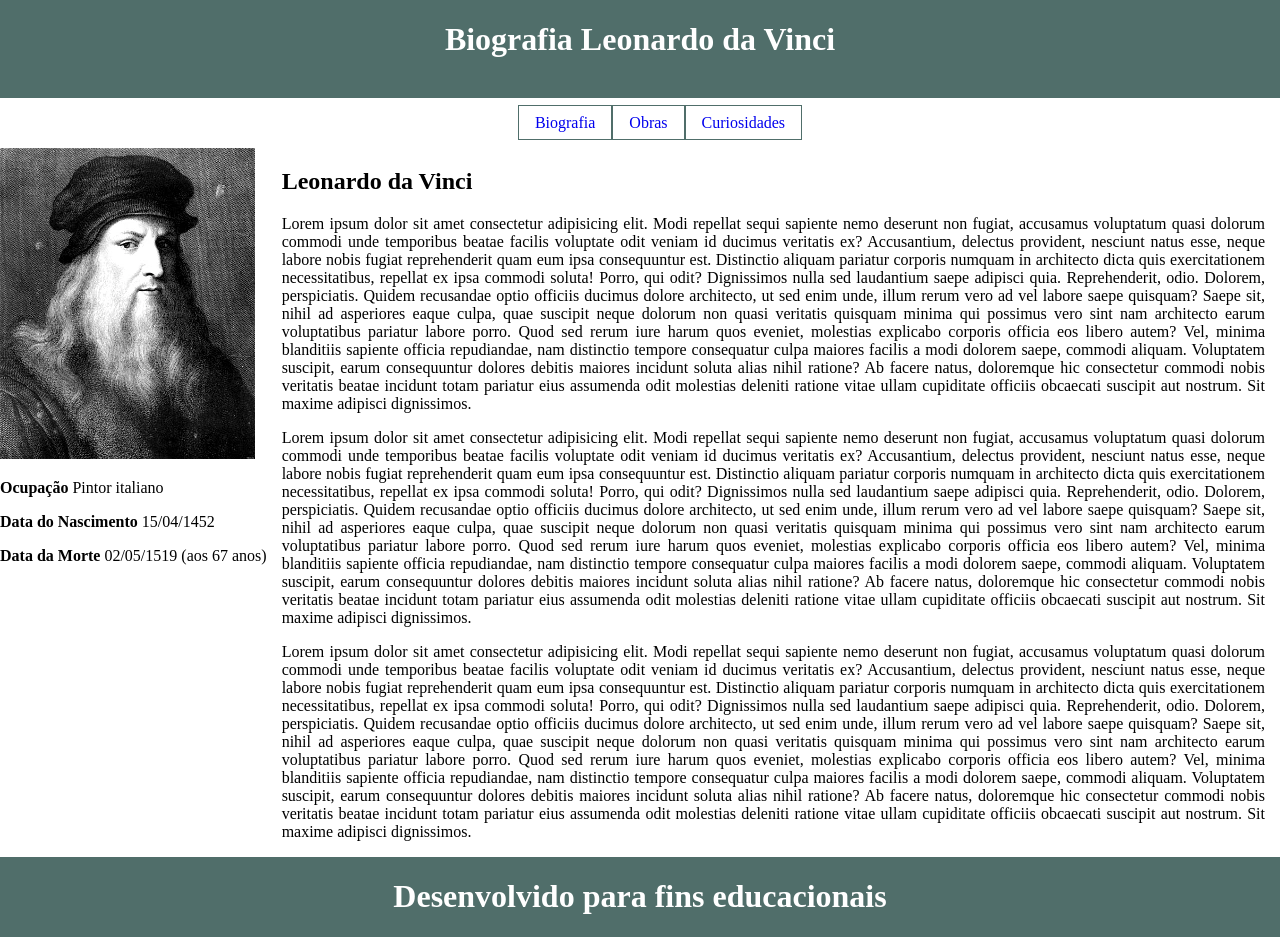
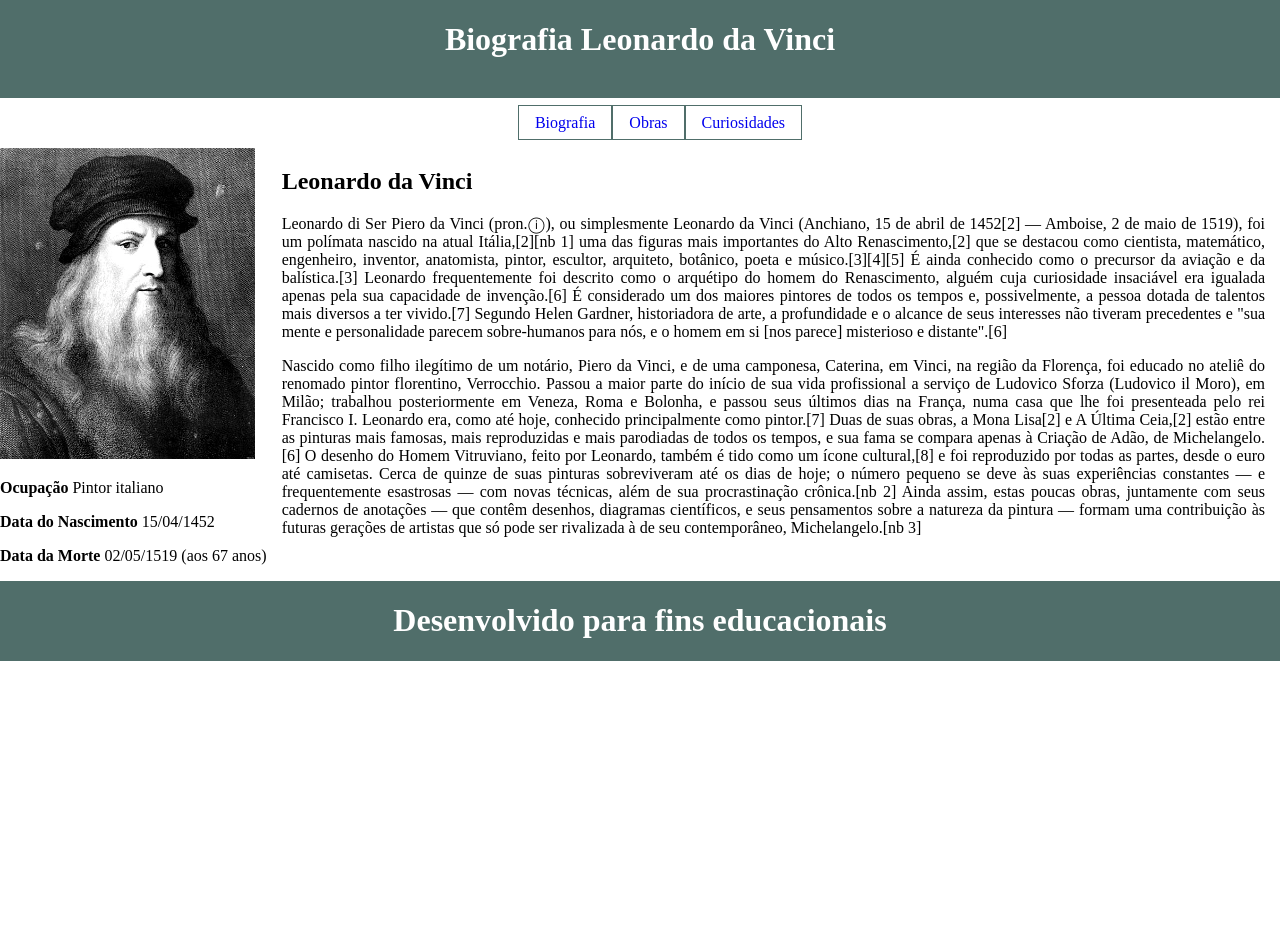
Before and after one commit to JoshLuran/meu-site, a plain HTML site: page davinci/index.html in a window 1280 px wide. After the commit the page ends 800 px from the top, so only its background shows below. Drawn offline with Linux system fonts and the light colour scheme.

Commit message:
Update index.html

```diff
--- a/davinci/index.html
+++ b/davinci/index.html
@@ -126,62 +126,34 @@
             <h1>
                 Leonardo da Vinci
             </h1>
-            <p>Lorem ipsum dolor sit amet consectetur adipisicing elit. Modi repellat sequi sapiente nemo deserunt non
-                fugiat, accusamus voluptatum quasi dolorum commodi unde temporibus beatae facilis voluptate odit veniam
-                id
-                ducimus veritatis ex? Accusantium, delectus provident, nesciunt natus esse, neque labore nobis fugiat
-                reprehenderit quam eum ipsa consequuntur est. Distinctio aliquam pariatur corporis numquam in architecto
-                dicta quis exercitationem necessitatibus, repellat ex ipsa commodi soluta! Porro, qui odit? Dignissimos
-                nulla sed laudantium saepe adipisci quia. Reprehenderit, odio. Dolorem, perspiciatis. Quidem recusandae
-                optio officiis ducimus dolore architecto, ut sed enim unde, illum rerum vero ad vel labore saepe
-                quisquam?
-                Saepe sit, nihil ad asperiores eaque culpa, quae suscipit neque dolorum non quasi veritatis quisquam
-                minima
-                qui possimus vero sint nam architecto earum voluptatibus pariatur labore porro. Quod sed rerum iure
-                harum
-                quos eveniet, molestias explicabo corporis officia eos libero autem? Vel, minima blanditiis sapiente
-                officia
-                repudiandae, nam distinctio tempore consequatur culpa maiores facilis a modi dolorem saepe, commodi
-                aliquam.
-                Voluptatem suscipit, earum consequuntur dolores debitis maiores incidunt soluta alias nihil ratione? Ab
-                facere natus, doloremque hic consectetur commodi nobis veritatis beatae incidunt totam pariatur eius
-                assumenda odit molestias deleniti ratione vitae ullam cupiditate officiis obcaecati suscipit aut
-                nostrum.
-                Sit maxime adipisci dignissimos.</p>
-            <p>Lorem ipsum dolor sit amet consectetur adipisicing elit. Modi repellat sequi sapiente nemo
-                deserunt non fugiat, accusamus voluptatum quasi dolorum commodi unde temporibus beatae facilis
-                voluptate odit veniam id ducimus veritatis ex? Accusantium, delectus provident, nesciunt natus
-                esse, neque labore nobis fugiat reprehenderit quam eum ipsa consequuntur est. Distinctio
-                aliquam pariatur corporis numquam in architecto dicta quis exercitationem necessitatibus,
-                repellat ex ipsa commodi soluta! Porro, qui odit? Dignissimos nulla sed laudantium saepe
-                adipisci quia. Reprehenderit, odio. Dolorem, perspiciatis. Quidem recusandae optio officiis
-                ducimus dolore architecto, ut sed enim unde, illum rerum vero ad vel labore saepe quisquam?
-                Saepe sit, nihil ad asperiores eaque culpa, quae suscipit neque dolorum non quasi veritatis
-                quisquam minima qui possimus vero sint nam architecto earum voluptatibus pariatur labore
-                porro. Quod sed rerum iure harum quos eveniet, molestias explicabo corporis officia eos libero
-                autem? Vel, minima blanditiis sapiente officia repudiandae, nam distinctio tempore consequatur
-                culpa maiores facilis a modi dolorem saepe, commodi aliquam. Voluptatem suscipit, earum
-                consequuntur dolores debitis maiores incidunt soluta alias nihil ratione? Ab facere natus,
-                doloremque hic consectetur commodi nobis veritatis beatae incidunt totam pariatur eius
-                assumenda odit molestias deleniti ratione vitae ullam cupiditate officiis obcaecati suscipit
-                aut nostrum. Sit maxime adipisci dignissimos.</p>
-            <p>Lorem ipsum dolor sit amet consectetur adipisicing elit. Modi repellat sequi sapiente nemo
-                deserunt non fugiat, accusamus voluptatum quasi dolorum commodi unde temporibus beatae facilis
-                voluptate odit veniam id ducimus veritatis ex? Accusantium, delectus provident, nesciunt natus
-                esse, neque labore nobis fugiat reprehenderit quam eum ipsa consequuntur est. Distinctio
-                aliquam pariatur corporis numquam in architecto dicta quis exercitationem necessitatibus,
-                repellat ex ipsa commodi soluta! Porro, qui odit? Dignissimos nulla sed laudantium saepe
-                adipisci quia. Reprehenderit, odio. Dolorem, perspiciatis. Quidem recusandae optio officiis
-                ducimus dolore architecto, ut sed enim unde, illum rerum vero ad vel labore saepe quisquam?
-                Saepe sit, nihil ad asperiores eaque culpa, quae suscipit neque dolorum non quasi veritatis
-                quisquam minima qui possimus vero sint nam architecto earum voluptatibus pariatur labore
-                porro. Quod sed rerum iure harum quos eveniet, molestias explicabo corporis officia eos libero
-                autem? Vel, minima blanditiis sapiente officia repudiandae, nam distinctio tempore consequatur
-                culpa maiores facilis a modi dolorem saepe, commodi aliquam. Voluptatem suscipit, earum
-                consequuntur dolores debitis maiores incidunt soluta alias nihil ratione? Ab facere natus,
-                doloremque hic consectetur commodi nobis veritatis beatae incidunt totam pariatur eius
-                assumenda odit molestias deleniti ratione vitae ullam cupiditate officiis obcaecati suscipit
-                aut nostrum. Sit maxime adipisci dignissimos.</p>
+            <p>Leonardo di Ser Piero da Vinci (pron.ⓘ), ou simplesmente Leonardo da Vinci
+                (Anchiano, 15 de abril de 1452[2] — Amboise, 2 de maio de 1519), foi um polímata nascido na atual Itália,[2][nb 1]
+                uma das figuras mais importantes do Alto Renascimento,[2] que se destacou como cientista, matemático, engenheiro,
+                inventor, anatomista, pintor, escultor, arquiteto, botânico, poeta e músico.[3][4][5] É ainda conhecido como o
+                precursor da aviação e da balística.[3] Leonardo frequentemente foi descrito como o arquétipo do homem do Renascimento,
+                alguém cuja curiosidade insaciável era igualada apenas pela sua capacidade de invenção.[6] É considerado um dos maiores
+                pintores de todos os tempos e, possivelmente, a pessoa dotada de talentos mais diversos a ter vivido.[7] Segundo Helen Gardner,
+                historiadora de arte, a profundidade e o alcance de seus interesses não tiveram precedentes e "sua mente e personalidade parecem
+                sobre-humanos para nós, e o homem em si [nos parece] misterioso e distante".[6]</p>
+
+            <p>Nascido como filho ilegítimo de um notário, Piero da Vinci,
+                e de uma camponesa, Caterina, em Vinci, na região da Florença,
+                foi educado no ateliê do renomado pintor florentino, Verrocchio.
+                Passou a maior parte do início de sua vida profissional a serviço
+                de Ludovico Sforza (Ludovico il Moro), em Milão; trabalhou posteriormente
+                em Veneza, Roma e Bolonha, e passou seus últimos dias na França, numa casa que
+                lhe foi presenteada pelo rei Francisco I. Leonardo era, como até hoje, conhecido
+                principalmente como pintor.[7] Duas de suas obras, a Mona Lisa[2] e A Última Ceia,[2]
+                estão entre as pinturas mais famosas, mais reproduzidas e mais parodiadas de todos os
+                tempos, e sua fama se compara apenas à Criação de Adão, de Michelangelo.[6] O desenho do
+                Homem Vitruviano, feito por Leonardo, também é tido como um ícone cultural,[8] e foi reproduzido
+                por todas as partes, desde o euro até camisetas. Cerca de quinze de suas pinturas sobreviveram
+                até os dias de hoje; o número pequeno se deve às suas experiências constantes — e frequentemente
+                esastrosas — com novas técnicas, além de sua procrastinação crônica.[nb 2] Ainda assim, estas poucas
+                obras, juntamente com seus cadernos de anotações — que contêm desenhos, diagramas científicos,
+                e seus pensamentos sobre a natureza da pintura — formam uma contribuição às futuras gerações de artistas que só pode
+                ser rivalizada à de seu contemporâneo, Michelangelo.[nb 3]
+                </p>
         </section>
     </div>
     <footer class="container">
```
